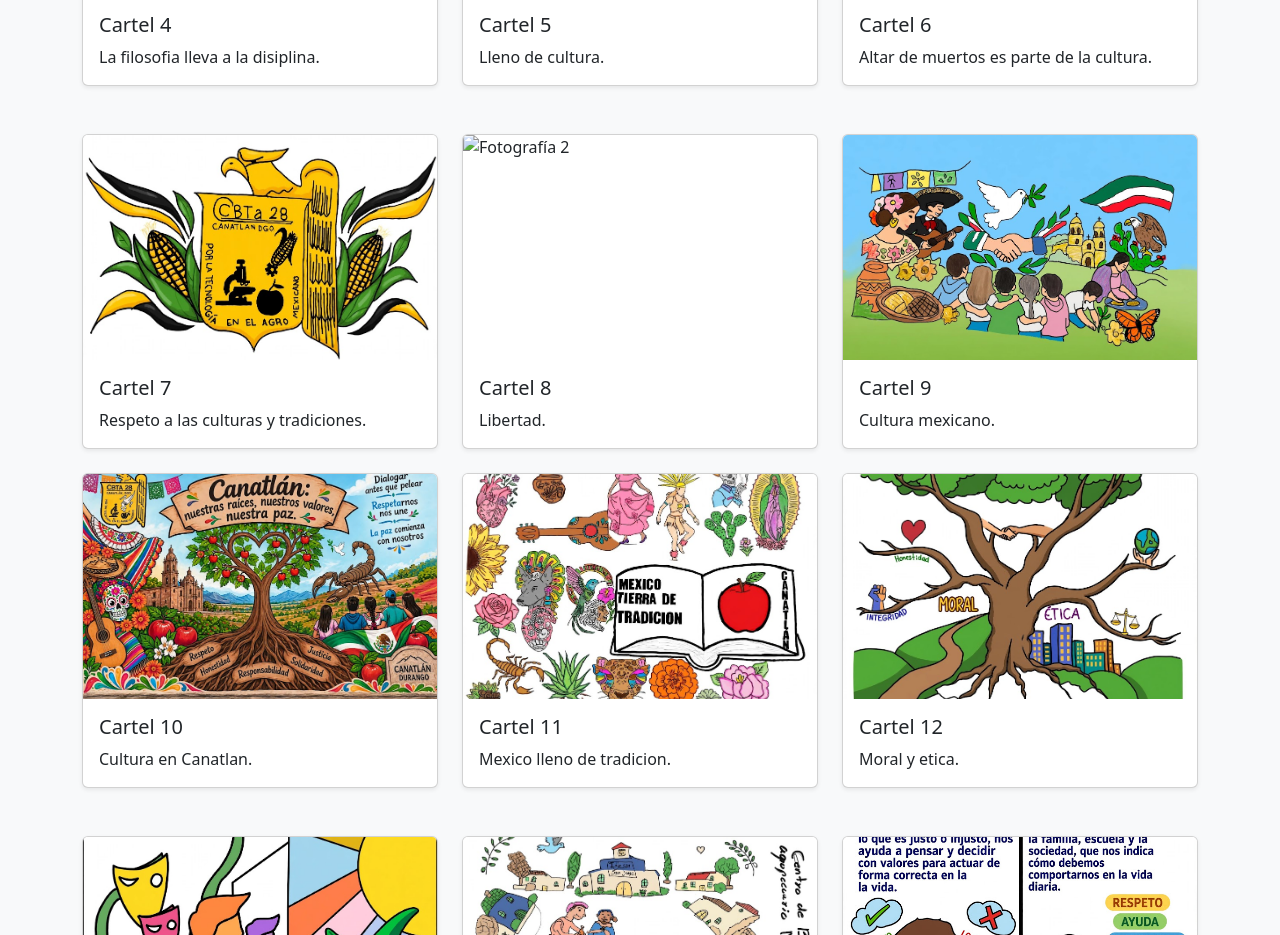
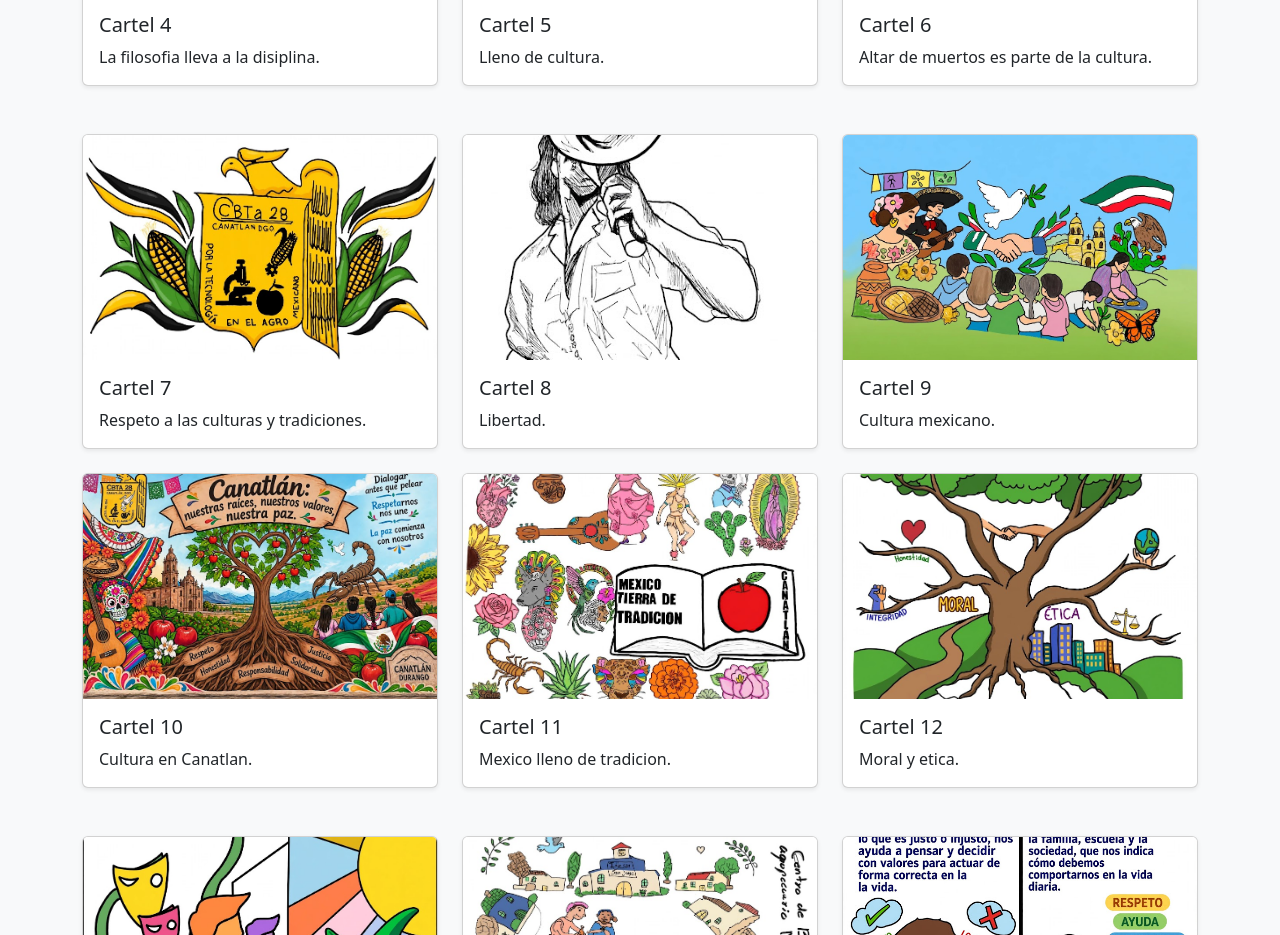
Before and after one commit to Sayfrya/CulturaPazCBTa28, a plain HTML site: page index.html in a window 1280 px wide. Shown: the part 822-1757 px from the top of the page. Drawn offline with nearby package versions, Linux system fonts and the light colour scheme; files whose address does not match are found by name.

Commit message:
Update index.html

```diff
--- a/index.html
+++ b/index.html
@@ -285,7 +285,7 @@
                     <div class="card shadow-sm">
 
                         <img
-                            src="imagenes_carteles\8.jpg"
+                            src="https://raw.githubusercontent.com/Sayfrya/CulturaPazCBTa28/refs/heads/main/8.jpg"
                             class="card-img-top"
                             alt="Fotografía 2"
                         >
```
